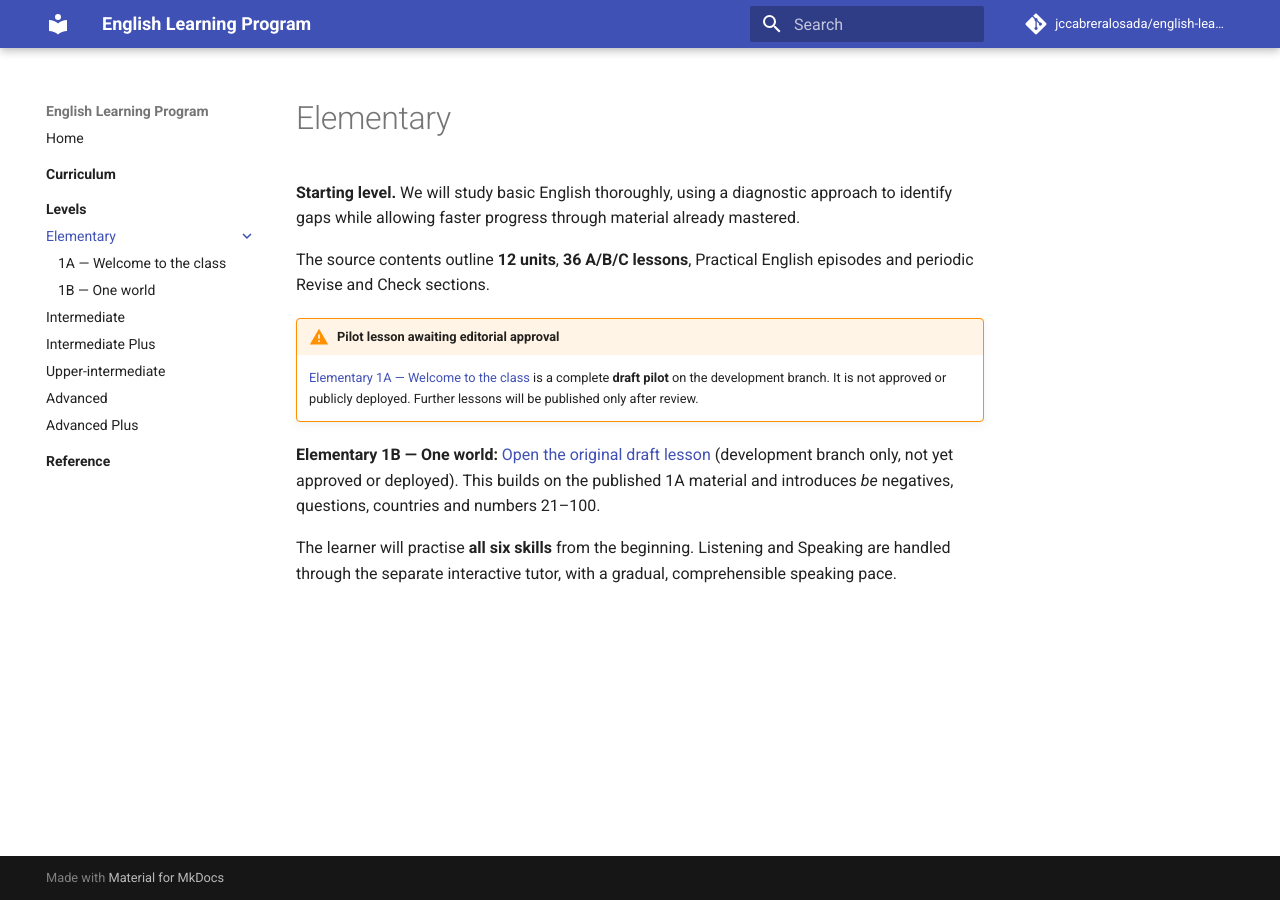
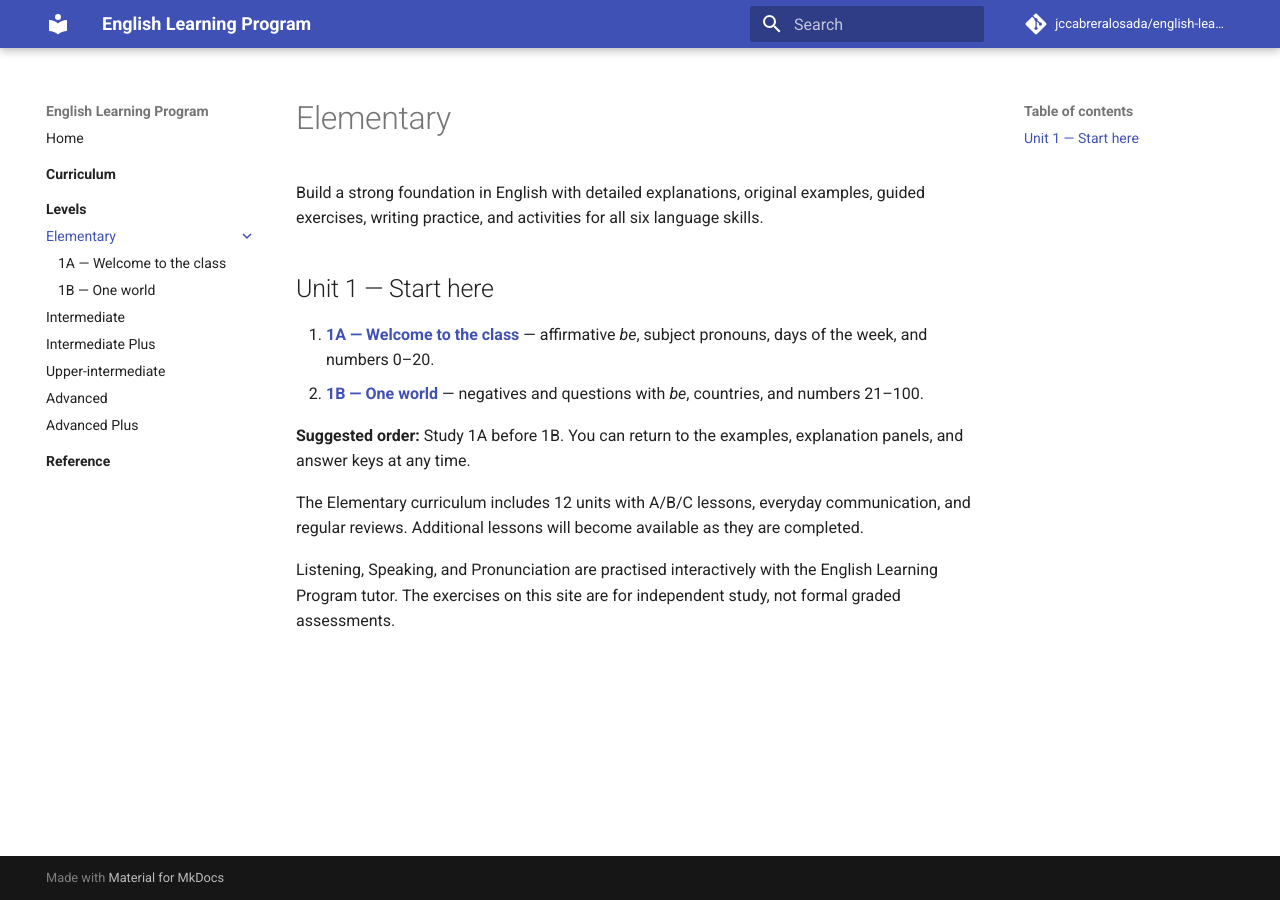
Before and after one commit to jccabreralosada/english-learning-course, an MkDocs documentation site: the page built from docs/elementary/index.md, in a window 1280 px wide. Built offline with MkDocs 1.6.1 and Material for MkDocs 9.7.7, drawn with Linux system fonts in a browser that asks for light colours; comment, search, counter and statistics services are not loaded.

Commit message:
docs: remove stale editorial labels and align published Elementary navigation

```diff
--- a/docs/elementary/index.md
+++ b/docs/elementary/index.md
@@ -1,12 +1,14 @@
 # Elementary
 
-**Starting level.** We will study basic English thoroughly, using a diagnostic approach to identify gaps while allowing faster progress through material already mastered.
+Build a strong foundation in English with detailed explanations, original examples, guided exercises, writing practice, and activities for all six language skills.
 
-The source contents outline **12 units**, **36 A/B/C lessons**, Practical English episodes and periodic Revise and Check sections.
+## Unit 1 — Start here
 
-!!! warning "Pilot lesson awaiting editorial approval"
-    [Elementary 1A — Welcome to the class](unit_01/lesson_a.md) is a complete **draft pilot** on the development branch. It is not approved or publicly deployed. Further lessons will be published only after review.
+1. **[1A — Welcome to the class](unit_01/lesson_a.md)** — affirmative *be*, subject pronouns, days of the week, and numbers 0–20.
+2. **[1B — One world](unit_01/lesson_b.md)** — negatives and questions with *be*, countries, and numbers 21–100.
 
-**Elementary 1B — One world:** [Open the original draft lesson](unit_01/lesson_b.md) (development branch only, not yet approved or deployed). This builds on the published 1A material and introduces *be* negatives, questions, countries and numbers 21–100.
+**Suggested order:** Study 1A before 1B. You can return to the examples, explanation panels, and answer keys at any time.
 
-The learner will practise **all six skills** from the beginning. Listening and Speaking are handled through the separate interactive tutor, with a gradual, comprehensible speaking pace.
+The Elementary curriculum includes 12 units with A/B/C lessons, everyday communication, and regular reviews. Additional lessons will become available as they are completed.
+
+Listening, Speaking, and Pronunciation are practised interactively with the English Learning Program tutor. The exercises on this site are for independent study, not formal graded assessments.
```
